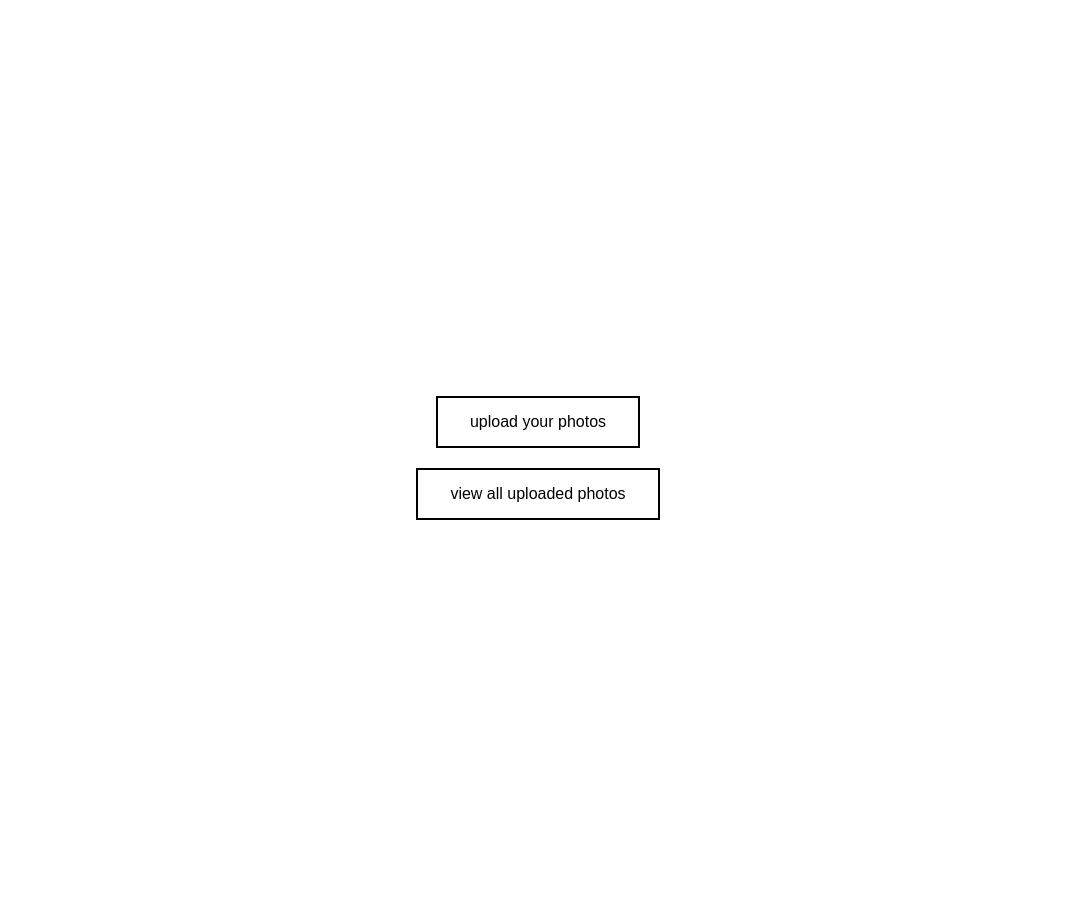
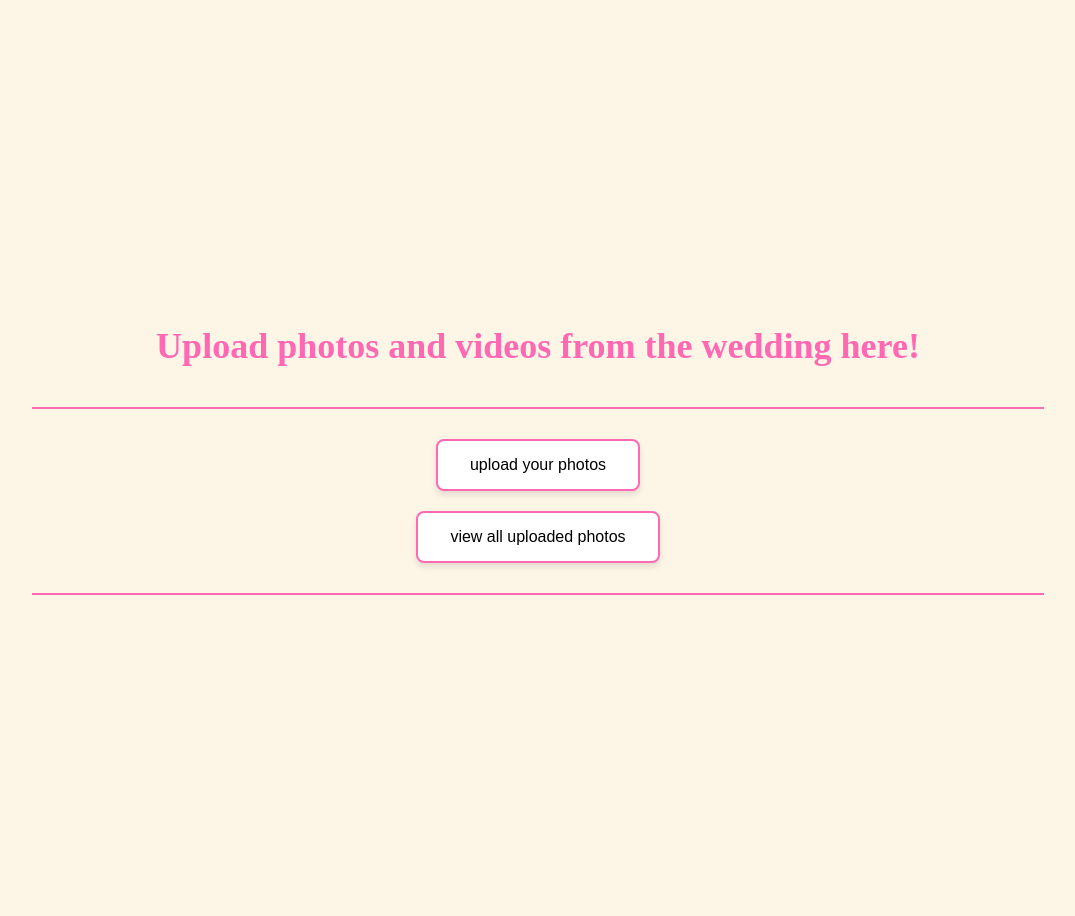
Before and after one commit to gsagostini/gsagostini.github.io, a Jekyll site: the page other/sophia.html, which Jekyll copies as it is, in a window 1280 px wide. Shown: the whole page, without its empty margins (102-1177 px from the left). Built offline with Jekyll 4.4.1, drawn with Linux system fonts in a browser that asks for light colours.

Commit message:
Update sophia.html
updated to have pretty buttons

```diff
--- a/other/sophia.html
+++ b/other/sophia.html
@@ -7,14 +7,23 @@
     <style>
         body {
             display: flex;
+            flex-direction: column;
             justify-content: center;
             align-items: center;
             height: 100vh;
-            font-family: Arial, sans-serif;
+            font-family: 'Brush Script MT', cursive;
+            background-color: #fdf5e6;
+            color: #333;
+        }
+        h1 {
+            font-size: 36px;
+            color: #ff69b4;
+            margin-bottom: 20px;
+            text-align: center;
         }
         button {
             background-color: white;
-          border: 2px solid black;
+            border: 2px solid #ff69b4;
             color: black;
             padding: 15px 32px;
             text-align: center;
@@ -23,6 +32,8 @@
             font-size: 16px;
             margin: 10px;
             cursor: pointer;
+            border-radius: 8px;
+            box-shadow: 0px 4px 6px rgba(0, 0, 0, 0.1);
         }
         .button-container {
             display: flex;
@@ -30,9 +41,15 @@
             align-items: center;
         }
         button:hover {
-            background-color: pink;
+            background-color: #ffb6c1;
             color: white;
             transition: background-color 0.5s, color 0.5s;
+        }
+        .decorative-line {
+            width: 80%;
+            height: 2px;
+            background-color: #ff69b4;
+            margin: 20px 0;
         }
         @media (max-width: 768px) {
             button {
@@ -40,13 +57,15 @@
                 font-size: 14px;
             }
         }
-
     </style>
 </head>
 <body>
+    <h1>Upload photos and videos from the wedding here!</h1>
+    <div class="decorative-line"></div>
     <div class="button-container">
-    <button onclick="window.location.href='https://tinyurl.com/sophiamackyupload'">upload your photos</button>
-    <button onclick="window.location.href='https://tinyurl.com/sophiamacky'">view all uploaded photos</button>
+        <button onclick="window.location.href='https://docs.google.com/forms/d/e/1FAIpQLSfSsSsA1jGerLT4fuAWIm9_Hvk9q-fqW1GtQRUSvDzJHJvYgg/viewform'">upload your photos</button>
+        <button onclick="window.location.href='https://drive.google.com/drive/folders/1nBpi7kZYE4Kpio1J0jkeeQI3HFSpz9UMlBqZ_yETYAHQX7A-tvaGmytBSgQDUrQO-Aq1ZnEY'">view all uploaded photos</button>
     </div>
+    <div class="decorative-line"></div>
 </body>
 </html>
```
Lines whose indentation alone changed are shown as unchanged.
